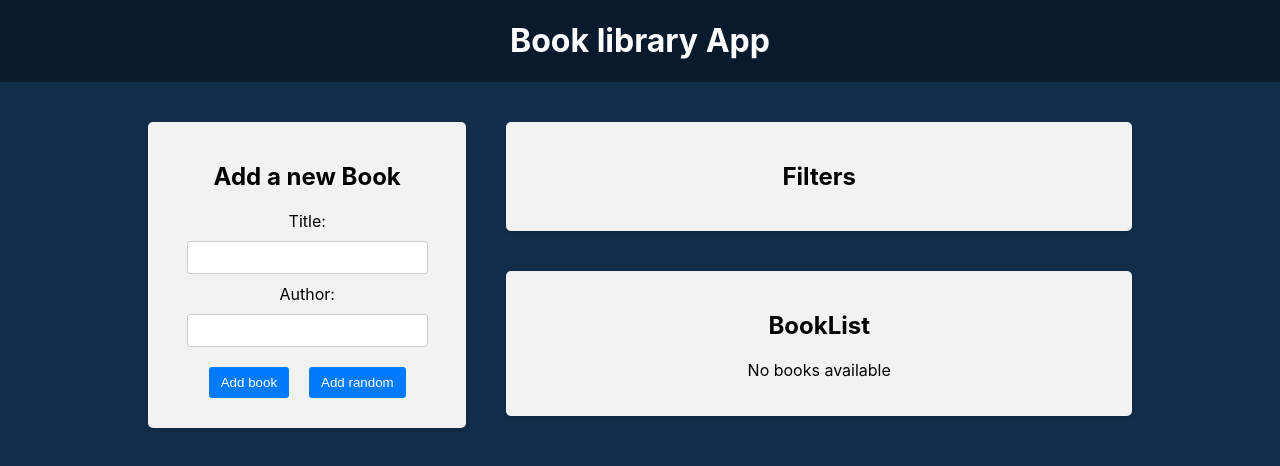
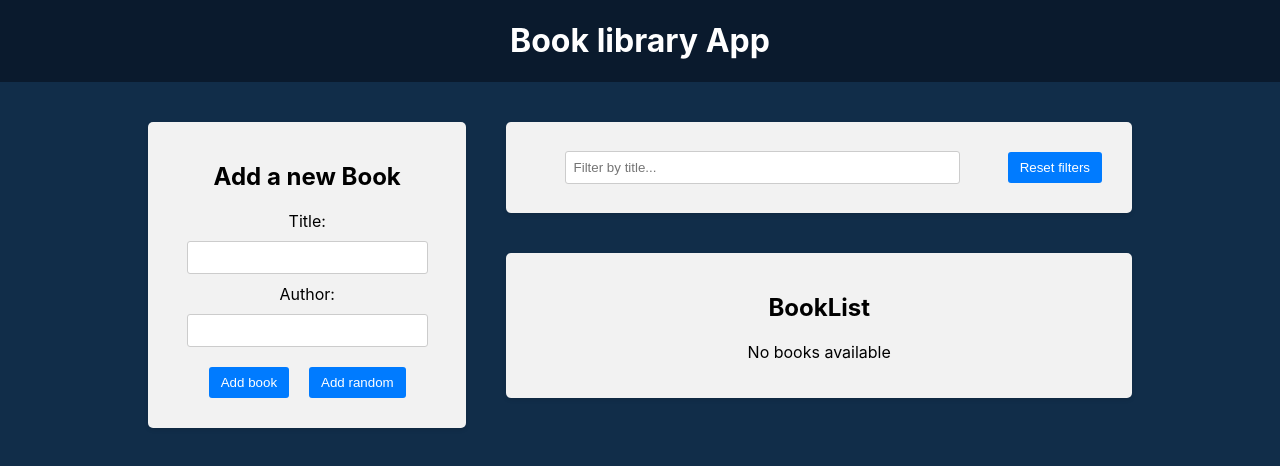
Before and after one commit to VladimirRogalev/30-react-redux, a React (Create React App) app in the folder frontend/: page / in a window 1280 px wide. Shown: the top 466 px of the page. Built offline with nearby package versions, Linux system fonts and the light colour scheme.

Commit message:
Filter Redux slice and filter by title

```diff
--- a/frontend/src/components/BookList/BookList.js
+++ b/frontend/src/components/BookList/BookList.js
@@ -3,9 +3,18 @@ import { BsBookmarkStarFill, BsBookmarkStar } from 'react-icons/bs';
 import { deleteBook, toggleFavorite } from '../../redux/books/actionCreators';
 import './BookList.css';
 import { useSelector } from 'react-redux';
+import { selectTitleFilter } from '../../redux/slices/filterSlice';
 
 const BookList = () => {
   const books = useSelector((state) => state.books);
+  const titleFilter = useSelector(selectTitleFilter);
+
+  const filteredBooks = books.filter((book) => {
+    const matchesTitle = book.title
+      .toLowerCase()
+      .includes(titleFilter.toLowerCase());
+    return matchesTitle;
+  });
   const dispatch = useDispatch();
 
   const handleToggleFavorite = (id) => {
@@ -22,7 +31,7 @@ const BookList = () => {
         <p> No books available</p>
       ) : (
         <ul>
-          {books.map((book, i) => (
+          {filteredBooks.map((book, i) => (
             <li key={book.id}>
               <div className="book-info">
                 {++i}. {book.title} by <strong>{book.author} </strong>
--- a/frontend/src/components/Filter/Filter.js
+++ b/frontend/src/components/Filter/Filter.js
@@ -1,9 +1,36 @@
+import { useDispatch, useSelector } from 'react-redux';
+import {
+  setTitleFilter,
+  selectTitleFilter,
+  resetFilters,
+} from '../../redux/slices/filterSlice';
 import './Filter.css';
 
 const Filter = () => {
+  const dispatch = useDispatch();
+  const titleFilter = useSelector(selectTitleFilter);
+
+  const handleTitleFilterChange = (e) => {
+    dispatch(setTitleFilter(e.target.value));
+  };
+  const handleResetFilters = () => {
+    dispatch(resetFilters());
+  };
   return (
     <div className="app-block filter">
-      <h2>Filters</h2>
+      <div className="filter-row">
+        <div className="filter-group">
+          <input
+            type="text"
+            value={titleFilter}
+            placeholder="Filter by title..."
+            onChange={handleTitleFilterChange}
+          />
+        </div>
+        <button type="button" onClick={handleResetFilters}>
+          Reset filters
+        </button>
+      </div>
     </div>
   );
 };
--- /dev/null
+++ b/frontend/src/redux/slices/filterSlice.js
@@ -0,0 +1,29 @@
+import { createSlice } from '@reduxjs/toolkit';
+
+const initialState = {
+  title: '',
+};
+
+const filterSlice = createSlice({
+  name: 'filter',
+  initialState: initialState,
+  reducers: {
+    setTitleFilter: (state, action) => {
+      //   return { ...state, title: action.payload };
+      //   state = {
+      //     title: action.payload,
+      //   };
+      //   return state;
+      state.title = action.payload;
+    },
+    resetFilters: (state) => {
+      return initialState;
+    },
+  },
+});
+
+export const { setTitleFilter, resetFilters } = filterSlice.actions;
+
+export const selectTitleFilter = (state) => state.filter.title;
+
+export default filterSlice.reducer;
--- a/frontend/src/redux/store.js
+++ b/frontend/src/redux/store.js
@@ -1,9 +1,11 @@
 import { configureStore } from '@reduxjs/toolkit';
 import booksReducer from './books/reducer';
+import filterReducer from './slices/filterSlice';
 
 const store = configureStore({
   reducer: {
     books: booksReducer,
+    filter: filterReducer,
   },
 });
 
```
